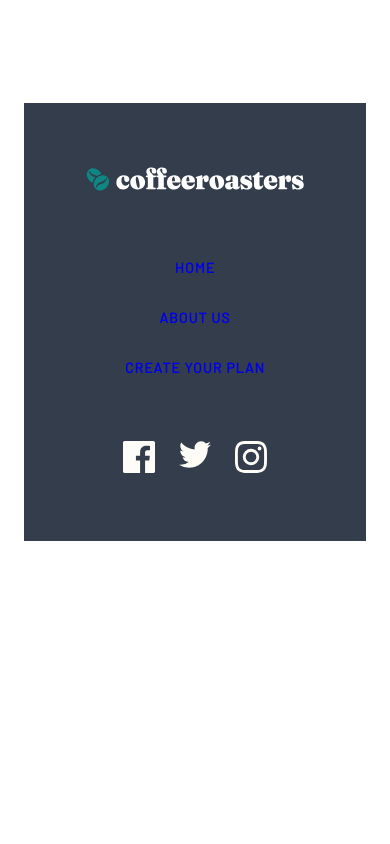
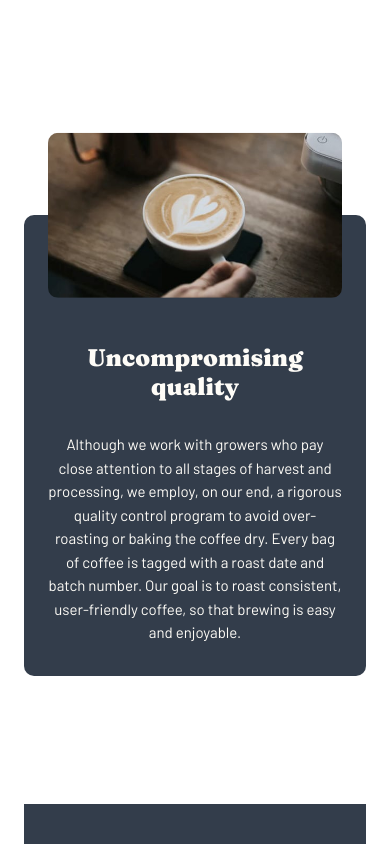
Before and after one commit to DrKlonk/fem-coffee, a Vue app: page /about in a window 390 px wide. Shown: the part 1440-2284 px from the top of the page. Before the commit the page ends 2053 px from the top, so only its background shows below. Built offline with nearby package versions, Linux system fonts and the light colour scheme.

Commit message:
our commitment mobile

```diff
--- a/src/pages/about/AboutUs.vue
+++ b/src/pages/about/AboutUs.vue
@@ -11,7 +11,7 @@
 
   <section class="our-commitment">
     <img
-      class="our-commitment__image"
+      class="image our-commitment__image"
       src="@/assets/about/mobile/image-commitment.jpg"
     />
     <h3 class="our-commitment__heading">
@@ -30,6 +30,21 @@
       profiles distinctive to their native growing region.
     </p>
   </section>
+
+  <section class="quality-statement">
+    <img
+      class="image quality-statement__image"
+      src="@/assets/about/mobile/image-quality.jpg"
+    />
+    <h3 class="quality-statement__heading">Uncompromising quality</h3>
+    <p class="quality-statement__paragraph">
+      Although we work with growers who pay close attention to all stages of
+      harvest and processing, we employ, on our end, a rigorous quality control
+      program to avoid over-roasting or baking the coffee dry. Every bag of
+      coffee is tagged with a roast date and batch number. Our goal is to roast
+      consistent, user-friendly coffee, so that brewing is easy and enjoyable.
+    </p>
+  </section>
 </template>
 
 <script>
@@ -42,14 +57,17 @@ export default {
 }
 </script>
 
-<style lang="scss">
+<style scoped lang="scss">
+.image {
+  border-radius: $br-large;
+  width: 100%;
+}
 .our-commitment {
   display: flex;
   flex-direction: column;
   align-items: center;
   &__image {
     margin-top: 5rem;
-    width: 100%;
     border-radius: $br-large;
   }
   &__heading {
@@ -60,4 +78,29 @@ export default {
     text-align: center;
   }
 }
+
+.quality-statement {
+  padding: 8rem 1.5rem 2rem 1.5rem;
+  margin-top: 15rem;
+  background-color: $color-dark-grey-blue;
+  text-align: center;
+  color: $color-light-cream;
+  position: relative;
+  border-radius: $br-large;
+  z-index: -2;
+
+  &__image {
+    position: absolute;
+    left: 1.5rem;
+    top: 0;
+    width: calc(100% - 3rem);
+    transform: translateY(-50%);
+    z-index: -1;
+  }
+  &__heading {
+  }
+  &__paragraph {
+    margin-top: 2rem;
+  }
+}
 </style>
```
